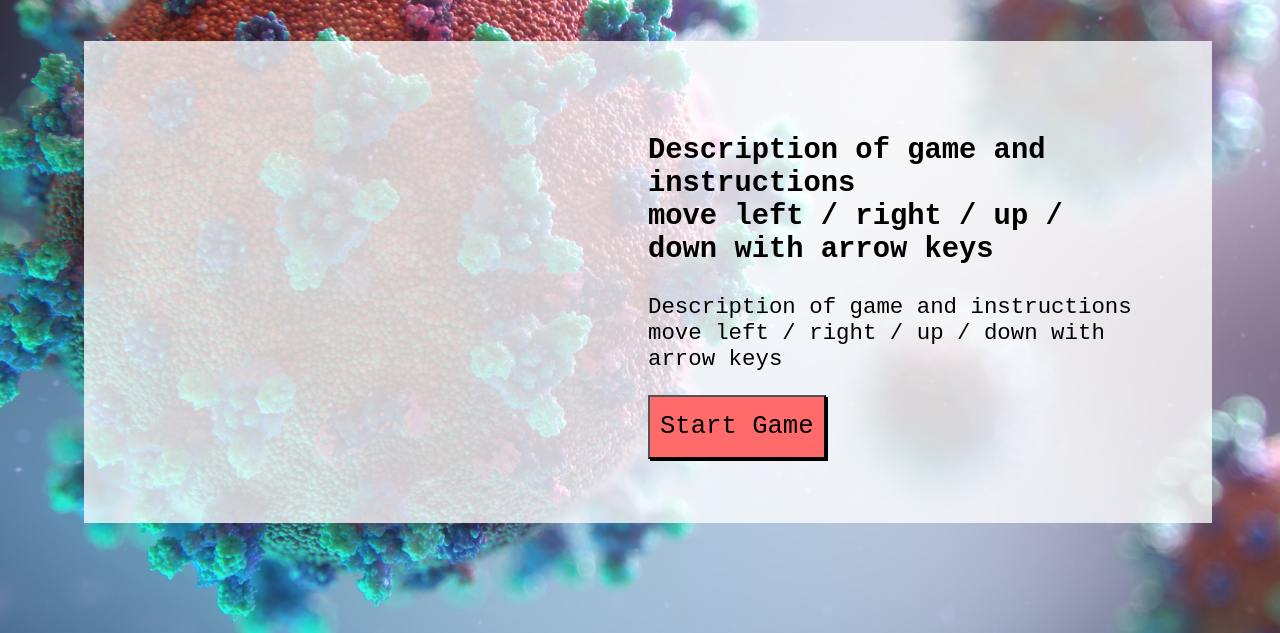
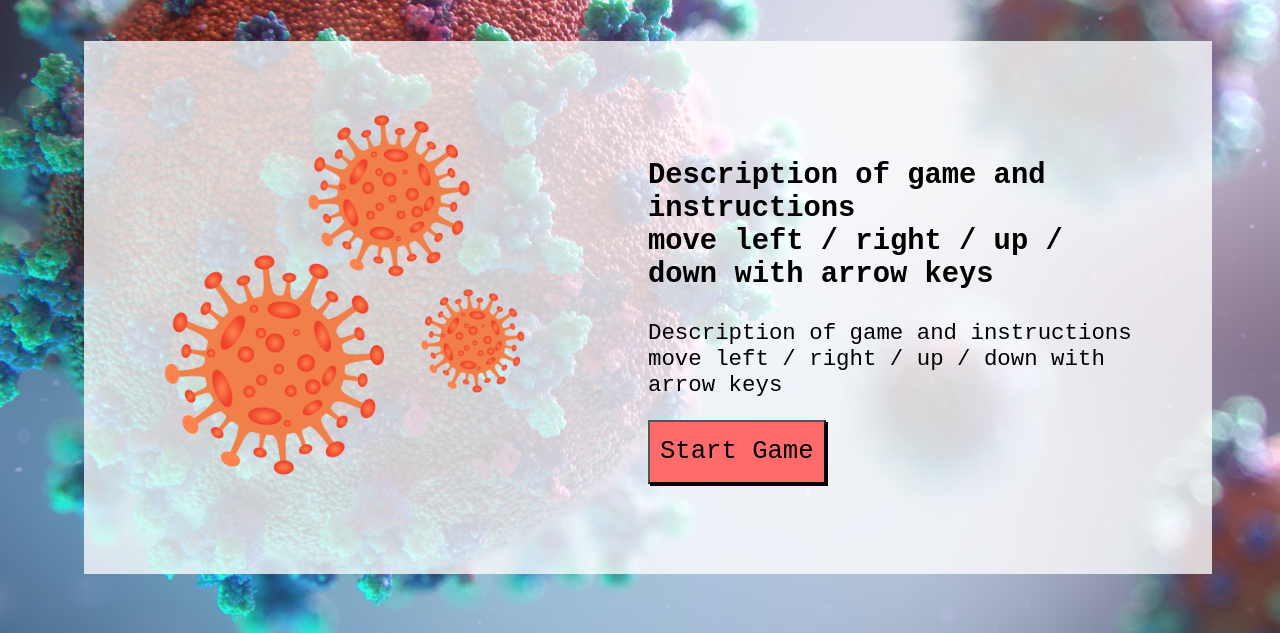
Before and after one commit to alice101001011/no-rona, a plain HTML site: page index.html in a window 1280 px wide. Shown: the part 183-816 px from the top of the page. Drawn offline with Linux system fonts and the light colour scheme; the site is published under a folder, as on GitHub Pages, so addresses that start at the root find nothing.

Commit message:
images again

```diff
--- a/index.html
+++ b/index.html
@@ -16,7 +16,7 @@
       <div class="splash-screen">
         <div class="left">
           <img
-            src="/assets/splash-viruses.png"
+            src="assets/splash-viruses.png"
             alt=""
             srcset=""
             class="splash-image"
@@ -88,7 +88,7 @@
       <div class="game-won hidden">
         <div class="left">
           <img
-            src="/assets/splash-viruses.png"
+            src="assets/splash-viruses.png"
             alt=""
             srcset=""
             class="splash-image"
```
